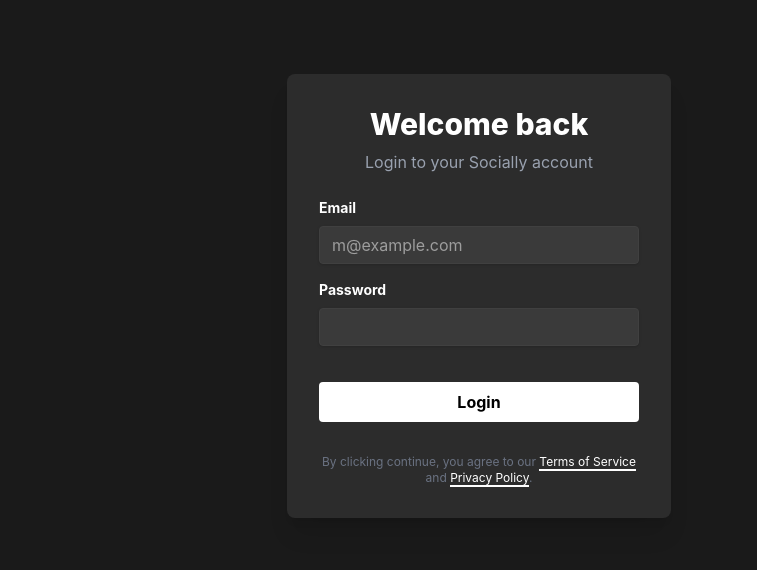
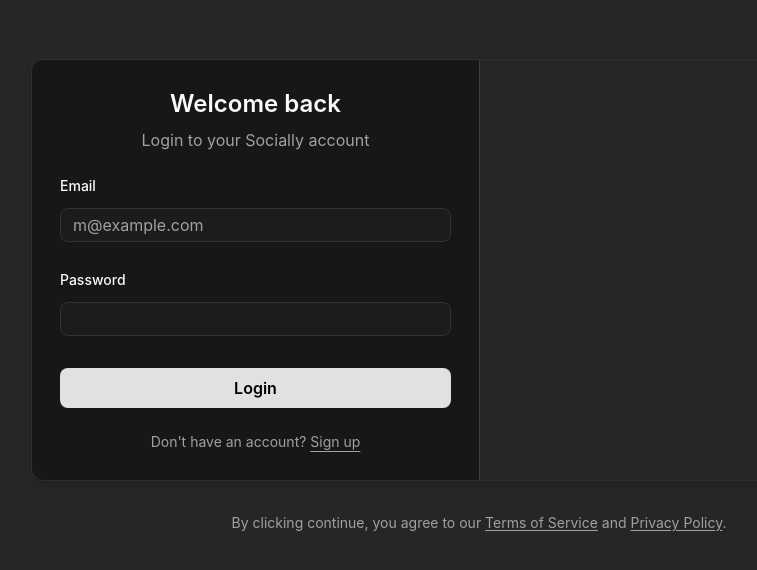
Before and after one commit to MohammadrezaKashani/Socially-V2, a React (Vite) app: page / in a window 1280 px wide. Shown: the part 104-674 px from the top of the page, without its empty margins (161-918 px from the left). Built offline with nearby package versions, Linux system fonts and the light colour scheme.

Commit message:
feat:update Ui , add form validation using Zod and React Hook Form

```diff
--- a/package.json
+++ b/package.json
@@ -10,9 +10,11 @@
     "preview": "vite preview"
   },
   "dependencies": {
+    "@hookform/resolvers": "^5.4.0",
     "@tailwindcss/vite": "^4.3.1",
     "react": "^19.2.6",
     "react-dom": "^19.2.6",
+    "react-hook-form": "^7.79.0",
     "tailwindcss": "^4.3.1"
   },
   "devDependencies": {
--- a/src/components/SignIn.tsx
+++ b/src/components/SignIn.tsx
@@ -1,54 +1,94 @@
-import React from 'react';
+import * as z from "zod";
+import { useForm } from 'react-hook-form';
+import { zodResolver } from "@hookform/resolvers/zod";
 
+type formData=z.infer<typeof formDataSchema>
+const formDataSchema = z.object(
+  {
+    email: z.email({ error: "Invalied email address" }),
+    password: z.string().min(8, "Password must be at least 8 characters").regex(/[A-Z]/, "Password must contain at least one uppercase letter").regex(/[a-z]/, "Password must contain at least one lowercase letter").regex(/[0-9]/,"Password must contain at least one number")
+  }
+)
 function SignIn() {
+  const {
+    register,
+    handleSubmit,
+    formState:{errors}
+  } = useForm<formData>(
+    {
+       resolver:zodResolver(formDataSchema)
+     }
+    );
+
+  const onSubmit = (data:formData) => {
+    console.log("اطلاعات ارسال شد:", data);
+  };
   return (
-
-        <div className="flex flex-col items-center justify-center min-h-screen bg-[#1a1a1a] p-4">
+    <div className="flex flex-col items-center justify-center min-h-screen bg-[#262626] p-12  text-[#a1a1a1]">
+      <div className="flex w-full max-w-4xl bg-[#171717] rounded-xl border border-[#ffffff1a] overflow-hidden min-h-100 shadow-md">
 
 
-            <div className="w-full max-w-sm bg-[#2c2c2c] p-8 rounded-lg shadow-xl">
+        <div className="w-full md:w-1/2 p-8 md:p-7 flex flex-col justify-center">
+          <div className="text-center mb-6">
+            <h1 className="text-[#fafafa] text-2xl font-semibold mb-2">Welcome back</h1>
+            <p className="text-[#a1a1a1] text-md">Login to your Socially account</p>
+          </div>
 
-        <h2 className="text-center text-white text-3xl font-extrabold mb-2">Welcome back</h2>
-        <p className="text-center text-gray-400 mb-6">Login to your Socially account</p>
-
-        <form>
-          <div className="mb-4">
-            <label htmlFor="email" className="block text-white text-sm font-bold mb-2">
+          <form className="space-y-4" onSubmit={handleSubmit(onSubmit)}>
+            <div className="mb-7">
+              <label htmlFor="email" className="block text-[#fafafa] text-sm font-medium mb-3">
                 Email
               </label>
               <input
                 id="email"
                 type="email"
                 placeholder="m@example.com"
-              className="shadow appearance-none border border-[#404040] rounded w-full py-2 px-3 text-white leading-tight focus:outline-none focus:shadow-outline bg-[#3a3a3a]"
+                className="w-full bg-[#1c1c1c] border border-[#333] rounded-lg py-1 px-3 text-[#fafafa] placeholder-[#a1a1a1] focus:outline-none  transition-all focus:border-white/50 focus:ring-4 focus:ring-white/10"
+                {...register("email")}
               />
+              {errors.email && <p className="text-red-500 text-xs mt-3">{errors.email.message}</p>}
             </div>
-          <div className="mb-6">
-            <label htmlFor="password" className="block text-white text-sm font-bold mb-2">
+
+            <div>
+              <label htmlFor="password" className="block text-[#fafafa] text-sm font-medium mb-3" >
                 Password
               </label>
               <input
                 id="password"
                 type="password"
-              className="shadow appearance-none border border-[#404040] rounded w-full py-2 px-3 text-white mb-3 leading-tight focus:outline-none focus:shadow-outline bg-[#3a3a3a]"
+                className="w-full bg-[#1c1c1c] border border-[#333] rounded-lg py-1 px-3 text-[#fafafa] focus:outline-none  transition-all focus:border-white/50 focus:ring-4 focus:ring-white/10"
+                {...register("password")}
               />
+               {errors.password && <p className="text-red-500 text-xs mt-3">{errors.password.message}</p>}
             </div>
-          <div className="flex items-center justify-between mb-4">
+
             <button
               type="submit"
-              className="w-full bg-white hover:bg-gray-200 text-black font-bold py-2 px-4 rounded focus:outline-none focus:shadow-outline"
+              className="w-full bg-[#e1e1e1] hover:bg-white text-black font-semibold py-2 px-4 rounded-lg mt-4 transition-colors"
             >
               Login
             </button>
-          </div>
           </form>
 
-        <p className="text-center text-xs text-gray-500 mt-8">
-          By clicking continue, you agree to our <a className="text-white border-b-2">Terms of Service</a> and <a className="text-white border-b-2">Privacy Policy</a>.
+          <div className="text-center mt-6">
+            <p className="text-sm text-[#a1a1a1]">
+              Don't have an account? <a href="#" className="text-[#a1a1a1] underline underline-offset-4 hover:text-[#fafafa]">Sign up</a>
             </p>
+          </div>
         </div>
 
 
+        <div className="hidden md:block md:w-1/2 bg-[#262626] border-l border-[#ffffff1a]">
+            <img src="" alt="" />
+        </div>
+      </div>
+
+
+      <footer className="mt-8 text-center text-sm text-[#a1a1a1]">
+        By clicking continue, you agree to our{' '}
+        <a href="#" className="underline underline-offset-2 hover:text-[#e5e5e5]">Terms of Service</a> and{' '}
+        <a href="#" className="underline underline-offset-2 hover:text-[#e5e5e5]">Privacy Policy</a>.
+      </footer>
     </div>
   )
 }
```
Also changed, not shown: src/assets/images.png (deleted), 1 other file (tests, documents, lock files or other folders). Lines whose indentation alone changed are shown as unchanged.
